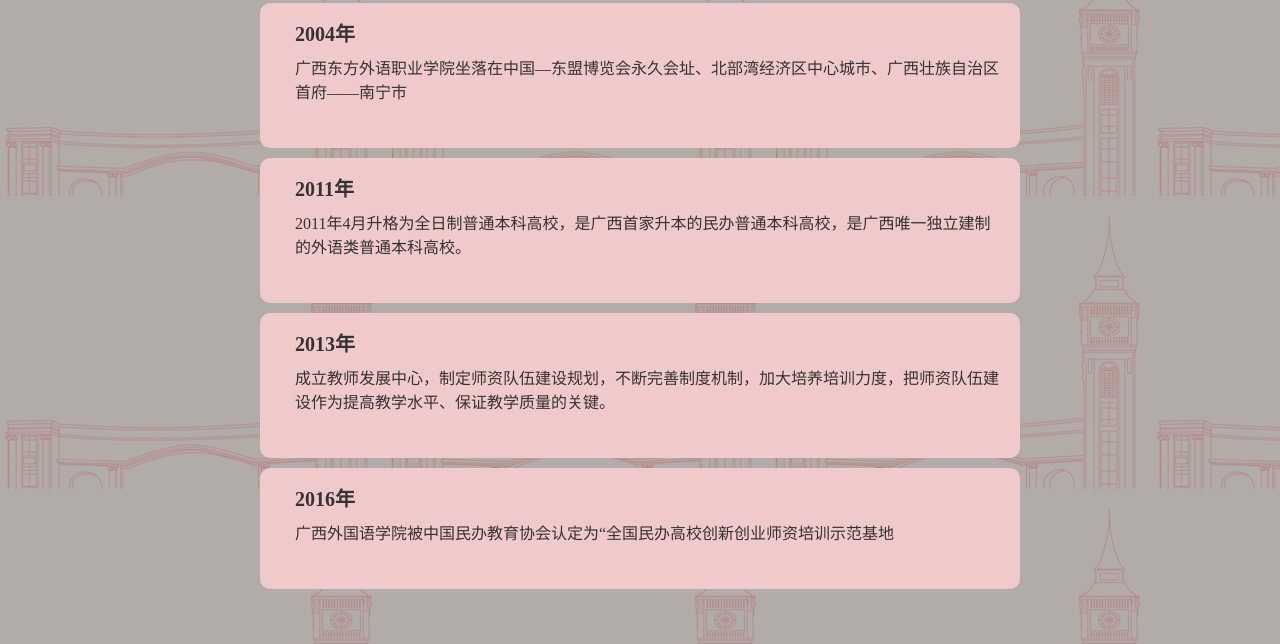
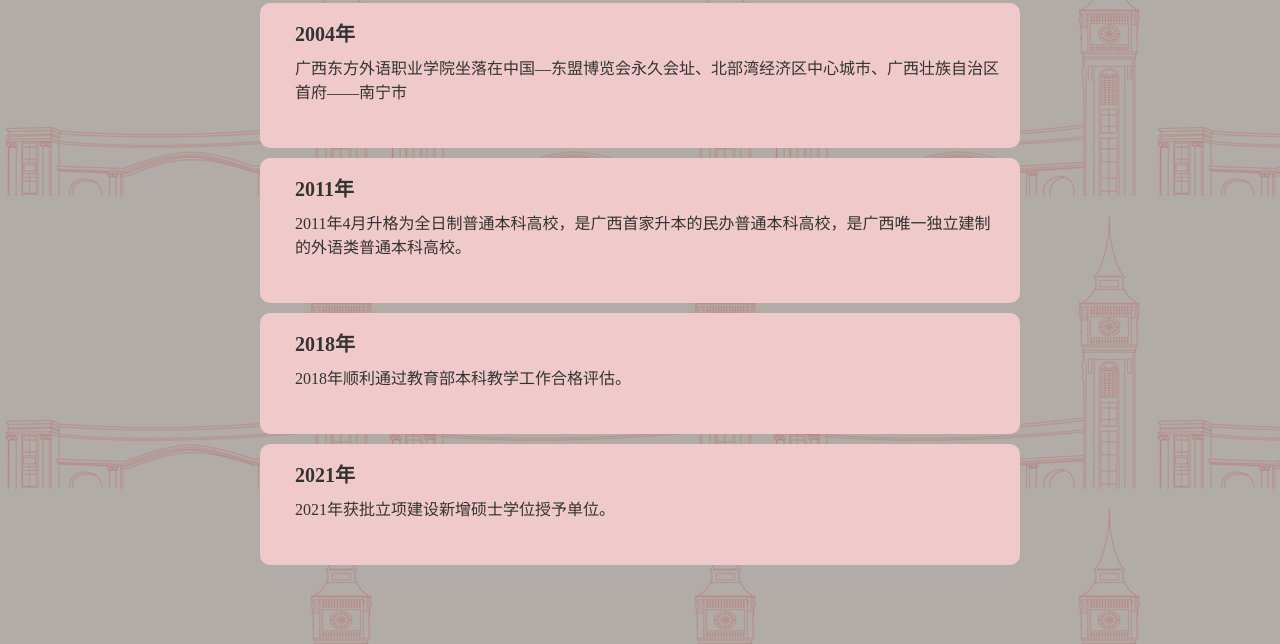
Before and after one commit to TONGXIE1907/Anniversary-of-the-founding-of-school, a plain HTML site: page History.html in a window 1280 px wide. Shown: the part 97-741 px from the top of the page. Drawn offline with Linux system fonts and the light colour scheme.

Commit message:
Update History.html

```diff
--- a/History.html
+++ b/History.html
@@ -131,8 +131,8 @@
                 <div class="timeline-content">
                     <a href="https://gxufl.edu.cn/info/341">
                         <div class="description">
-                            <h2>2013年</h2>
-                            <p>成立教师发展中心，制定师资队伍建设规划，不断完善制度机制，加大培养培训力度，把师资队伍建设作为提高教学水平、保证教学质量的关键。</p>
+                            <h2>2018年</h2>
+                            <p>2018年顺利通过教育部本科教学工作合格评估。</p>
                         </div>
                     </a>
                 </div>
@@ -141,8 +141,8 @@
                 <div class="timeline-content">
                     <a href="https://gxufl.edu.cn/info/341">
                         <div class="description">
-                            <h2>2016年</h2>
-                            <p>广西外国语学院被中国民办教育协会认定为“全国民办高校创新创业师资培训示范基地</p>
+                            <h2>2021年</h2>
+                            <p>2021年获批立项建设新增硕士学位授予单位。</p>
                         </div>
                     </a>
                 </div>
```
